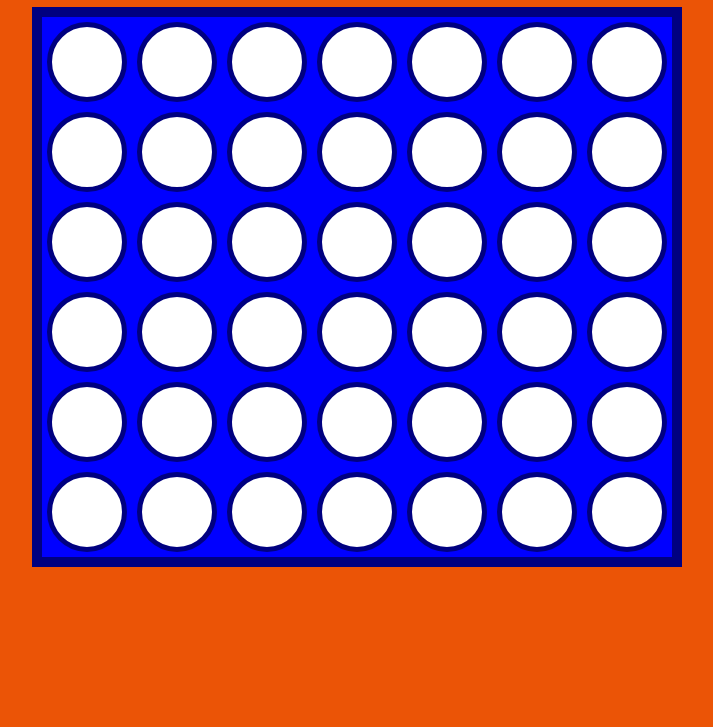
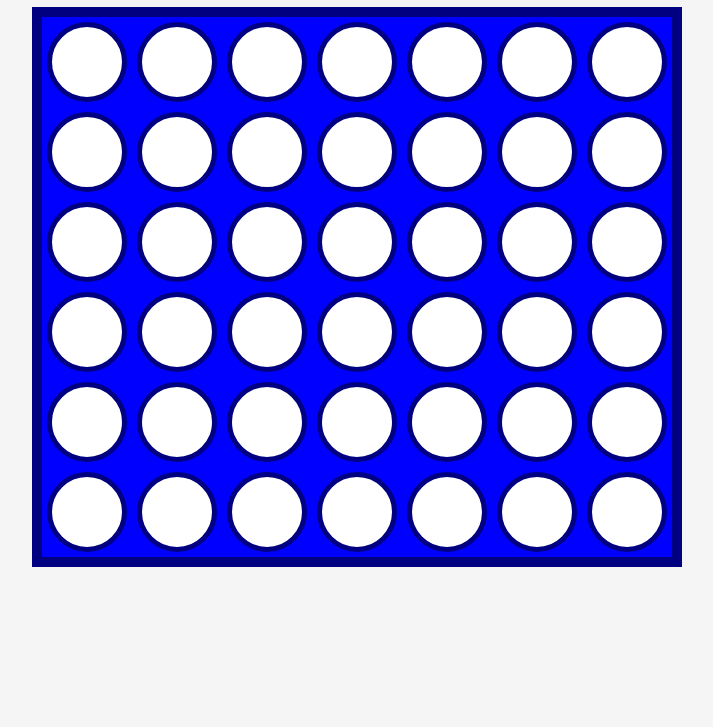
Before and after one commit to Mustafakhedoe/My-Games-, a plain HTML site: page Connect 4/connect4.html in a window 1280 px wide. Shown: the part 73-800 px from the top of the page, without its empty margins (283-996 px from the left). Drawn offline with Linux system fonts and the light colour scheme.

Commit message:
Connect 4

```diff
--- a/Connect 4/css/connect4.css
+++ b/Connect 4/css/connect4.css
@@ -37,5 +37,5 @@ background-color: white;
 }
 
 * {
-    background-color: #EB5406 ;
+    background-color: whitesmoke ;
 }
```
